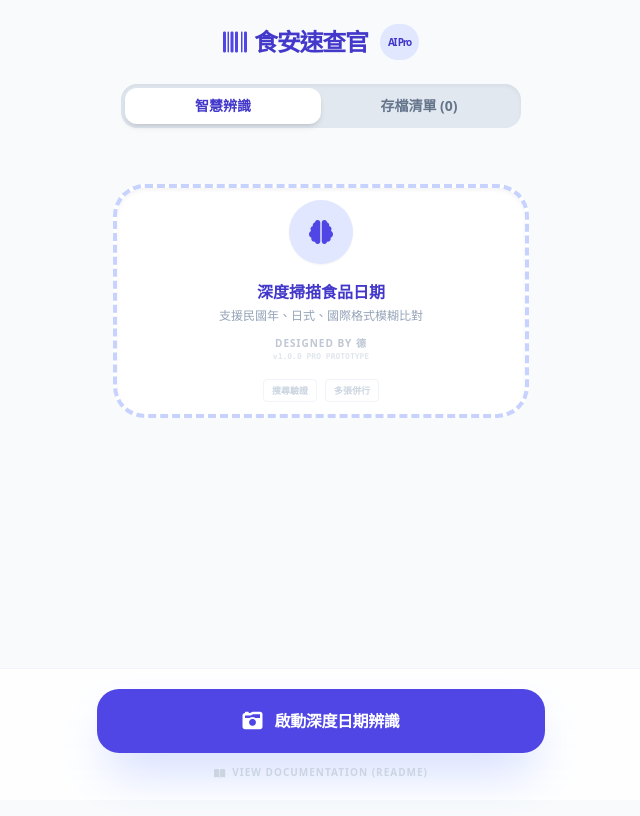
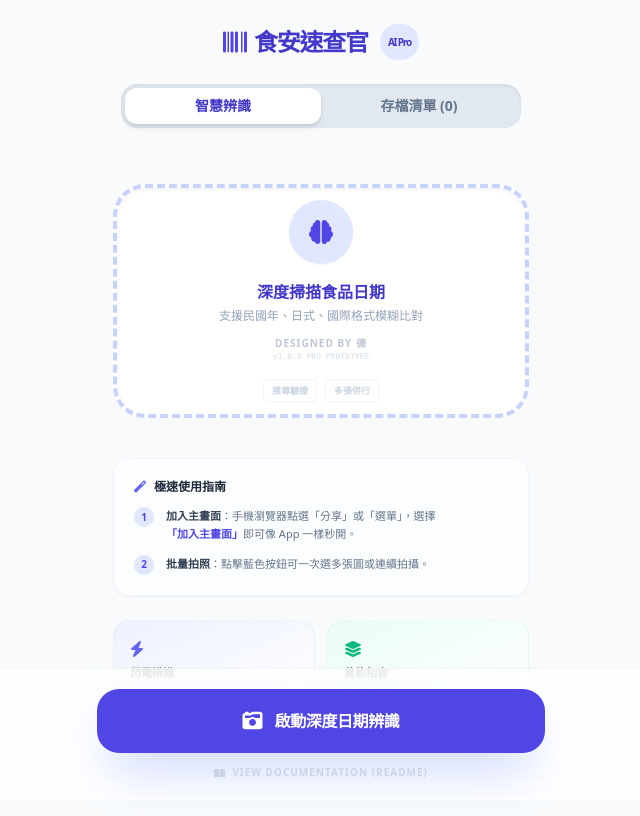
Before and after one commit to lalawgwg99/foodtime, a React (Vite) app: page / in a window 1280 px wide. Shown: the top 816 px of the page, without its empty margins (319-959 px from the left). Built offline with nearby package versions, Linux system fonts and the light colour scheme.

Commit message:
feat: add quick guide and feature highlights to home screen

```diff
--- a/App.tsx
+++ b/App.tsx
@@ -154,6 +154,7 @@ const App: React.FC = () => {
             )}
 
             {!state.isAnalyzing && state.batchResults.length === 0 && (
+              <>
                 <div onClick={() => fileInputRef.current?.click()} className="w-full aspect-video border-4 border-dashed border-indigo-200 rounded-[32px] flex flex-col items-center justify-center cursor-pointer hover:border-indigo-400 hover:bg-indigo-50 transition-all group mt-8 shadow-inner bg-white">
                   <div className="w-16 h-16 bg-indigo-100 rounded-full flex items-center justify-center group-hover:scale-110 transition-transform shadow-sm text-indigo-600">
                     <i className="fas fa-brain text-2xl"></i>
@@ -169,6 +170,44 @@ const App: React.FC = () => {
                     <span className="text-[9px] font-bold text-slate-300 border border-slate-100 px-2 py-1 rounded">多張併行</span>
                   </div>
                 </div>
+
+                <div className="space-y-6 animate-in fade-in slide-in-from-bottom-4 duration-700 pt-4">
+                  {/* 使用指南 */}
+                  <div className="bg-white/60 backdrop-blur-sm rounded-2xl p-5 border border-slate-100 shadow-sm">
+                    <h3 className="text-xs font-black text-slate-800 flex items-center gap-2 mb-3">
+                      <i className="fas fa-magic text-indigo-500"></i> 極速使用指南
+                    </h3>
+                    <div className="grid grid-cols-1 gap-3">
+                      <div className="flex items-start gap-3">
+                        <div className="w-5 h-5 bg-indigo-100 rounded-full flex items-center justify-center text-[10px] font-bold text-indigo-600 shrink-0">1</div>
+                        <p className="text-[11px] text-slate-500 leading-relaxed">
+                          <span className="font-bold text-slate-700">加入主畫面</span>：手機瀏覽器點選「分享」或「選單」，選擇<span className="text-indigo-600 font-black">「加入主畫面」</span>即可像 App 一樣秒開。
+                        </p>
+                      </div>
+                      <div className="flex items-start gap-3">
+                        <div className="w-5 h-5 bg-indigo-100 rounded-full flex items-center justify-center text-[10px] font-bold text-indigo-600 shrink-0">2</div>
+                        <p className="text-[11px] text-slate-500 leading-relaxed">
+                          <span className="font-bold text-slate-700">批量拍照</span>：點擊藍色按鈕可一次選多張圖或連續拍攝。
+                        </p>
+                      </div>
+                    </div>
+                  </div>
+
+                  {/* 功能亮點 */}
+                  <div className="grid grid-cols-2 gap-3 pb-8">
+                    <div className="bg-gradient-to-br from-indigo-50 to-white p-4 rounded-2xl border border-indigo-100/50">
+                      <i className="fas fa-bolt text-indigo-500 mb-2"></i>
+                      <h4 className="text-[11px] font-black text-slate-800">閃電辨識</h4>
+                      <p className="text-[9px] text-slate-400 mt-1">Gemini 2.0 Flash 引擎，一秒抓取日期</p>
+                    </div>
+                    <div className="bg-gradient-to-br from-emerald-50 to-white p-4 rounded-2xl border border-emerald-100/50">
+                      <i className="fas fa-layer-group text-emerald-500 mb-2"></i>
+                      <h4 className="text-[11px] font-black text-slate-800">萬能相容</h4>
+                      <p className="text-[9px] text-slate-400 mt-1">支援民國、日式、歐美等多國格式</p>
+                    </div>
+                  </div>
+                </div>
+              </>
             )}
 
             {state.isAnalyzing && (
```
Lines whose indentation alone changed are shown as unchanged.
